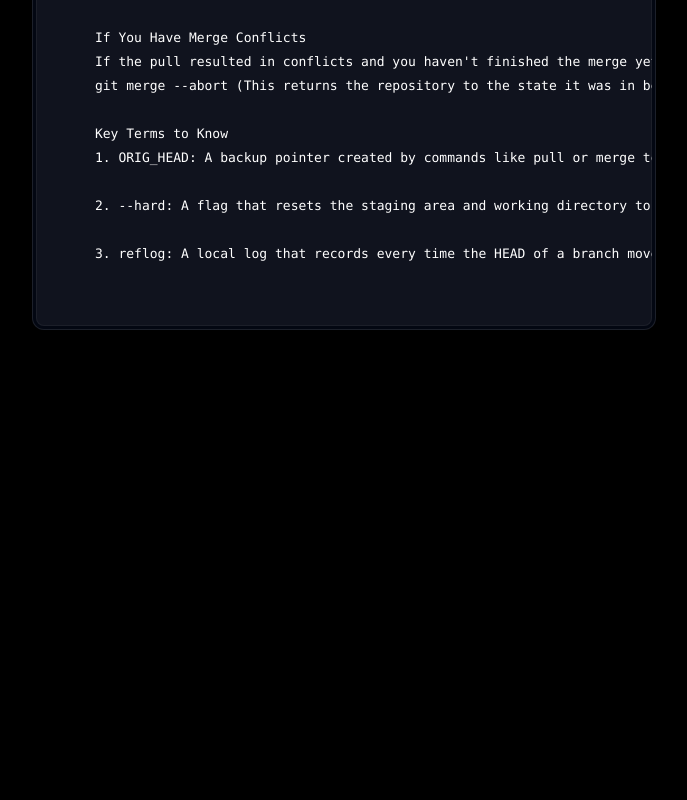
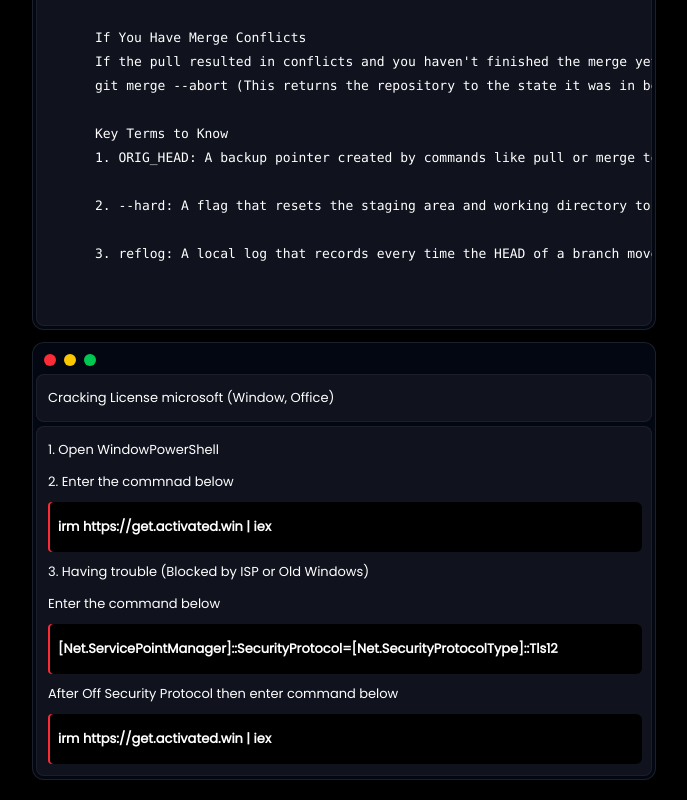
Before and after one commit to vidzin3/utils_platform, a Vue app: page / in a window 1280 px wide. Shown: the part 10539-11339 px from the top of the page, without its empty margins (296-983 px from the left). Before the commit the page ends 10889 px from the top, so only its background shows below. Built offline with nearby package versions, Linux system fonts and the light colour scheme.

Commit message:
update content

```diff
--- a/src/pages/index.vue
+++ b/src/pages/index.vue
@@ -610,6 +610,40 @@
       3. reflog: A local log that records every time the HEAD of a branch moves, allowing you to find "lost" commits`,
     raw_html: "",
   },
+  {
+    title: "Cracking License microsoft (Window, Office)",
+    description: "",
+    is_content: false,
+    content: ``,
+    raw_html: `
+      <div class="flex flex-col gap-2">
+        <div>1. Open WindowPowerShell</div>
+        <div>2. Enter the commnad below</div>
+        <div class="rounded-l-sm rounded-r-lg w-full bg-red-500 relative h-[50px]">
+          <div class="flex items-center pl-2 w-full absolute rounded-l-sm rounded-r-md dark:bg-black left-[2px] h-full">
+            <span class="text-white font-bold text-md">irm https://get.activated.win | iex</span>
+          </div>
+        </div>
+        <div>
+          3. Having trouble (Blocked by ISP or Old Windows)
+        </div>
+        <div>
+          Enter the command below
+        </div>
+        <div class="rounded-l-sm rounded-r-lg w-full bg-red-500 relative h-[50px]">
+          <div class="flex items-center pl-2 w-full absolute rounded-l-sm rounded-r-md dark:bg-black left-[2px] h-full">
+            <span class="text-white font-bold text-md">[Net.ServicePointManager]::SecurityProtocol=[Net.SecurityProtocolType]::Tls12</span>
+          </div>
+        </div>
+        <div>After Off Security Protocol then enter command below</div>
+        <div class="rounded-l-sm rounded-r-lg w-full bg-red-500 relative h-[50px]">
+          <div class="flex items-center pl-2 w-full absolute rounded-l-sm rounded-r-md dark:bg-black left-[2px] h-full">
+            <span class="text-white font-bold text-md">irm https://get.activated.win | iex</span>
+          </div>
+        </div>
+      </div>
+    `,
+  },
 ];
 </script>
 
```
